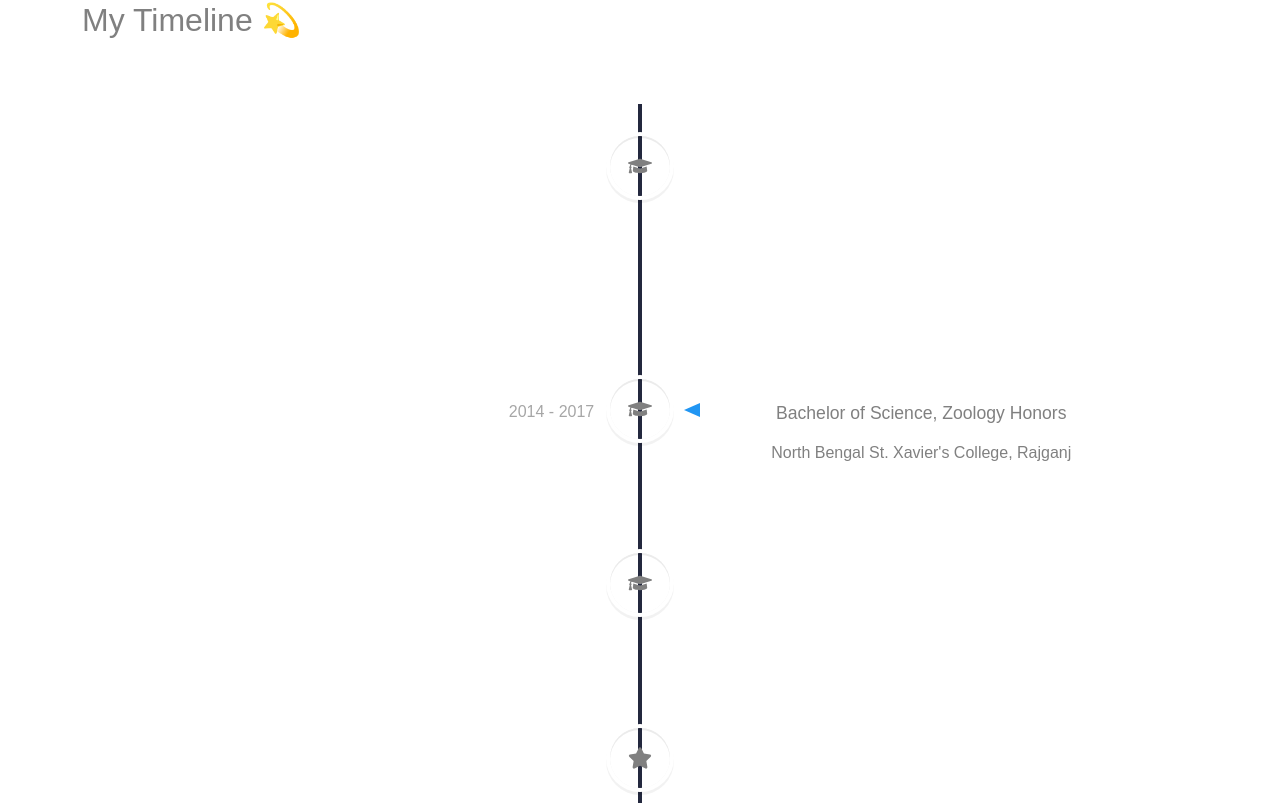
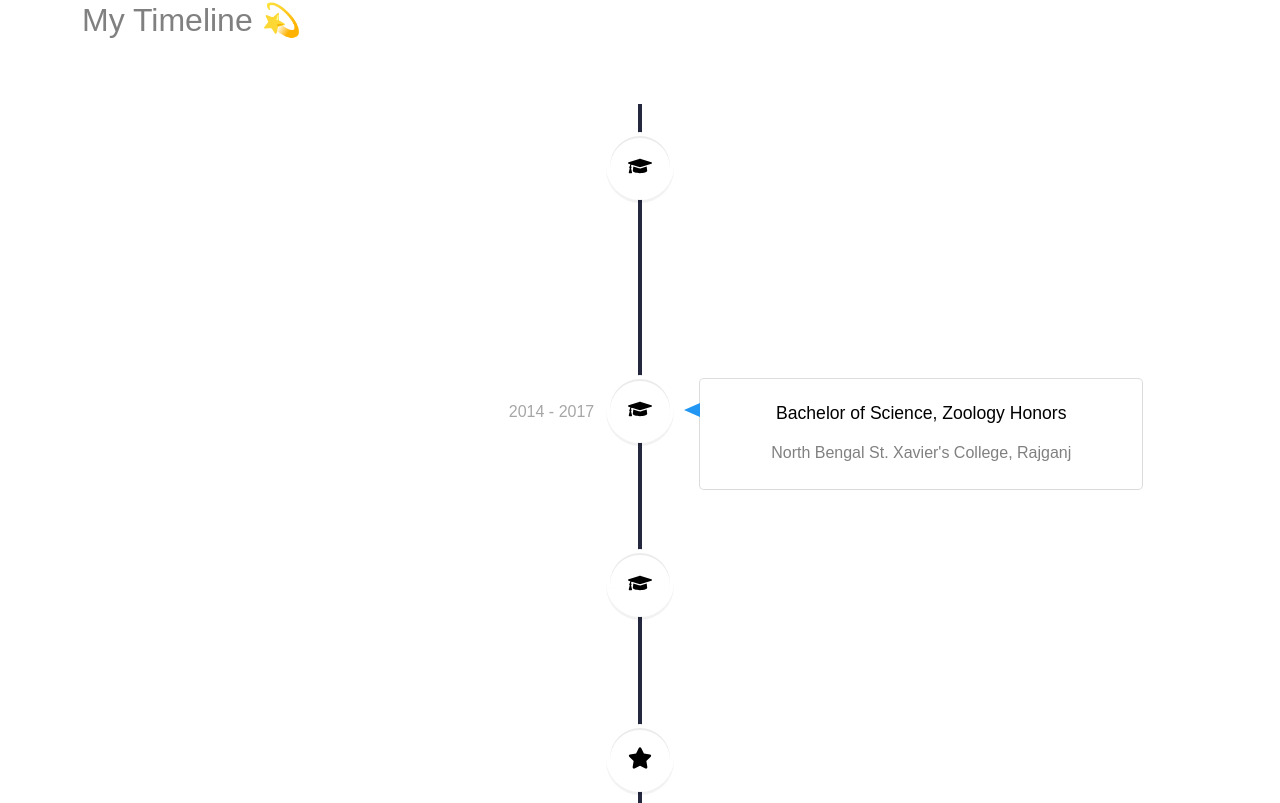
Before and after one commit to Vaibhav-Solanki/itsVaibhav, a React (Vite) app: page / in a window 1280 px wide. Shown: the part 975-1778 px from the top of the page. Built offline with nearby package versions, Linux system fonts and the light colour scheme.

Commit message:
some minor

```diff
--- a/src/main/TimeLine.css
+++ b/src/main/TimeLine.css
@@ -1,3 +1,9 @@
+:root {
+  --shadow: rgb(0 0 0 / 2%) 0px 1px 3px 0px, rgb(27 31 35 / 15%) 0px 0px 0px 1px;
+  --clr-bg: white;
+  --clr-fg-alt: gray;
+  --clr-primary: black;
+}
 .mainsection {
   width: 100%;
 }
--- a/src/main/TimeLine.jsx
+++ b/src/main/TimeLine.jsx
@@ -30,7 +30,7 @@ export const Timeline = () => {
         </h2>
         <VerticalTimeline lineColor={linecolor}>
           <VerticalTimelineElement
-            date={"April 2021 - October 2021"}
+            date={"October 2021 - April 2022 - "}
             contentStyle={{
               boxShadow: `var(--shadow)`,
               backgroundColor: `var(--clr-bg)`,
```
Also changed, not shown: 2 other files (tests, documents, lock files or other folders).
